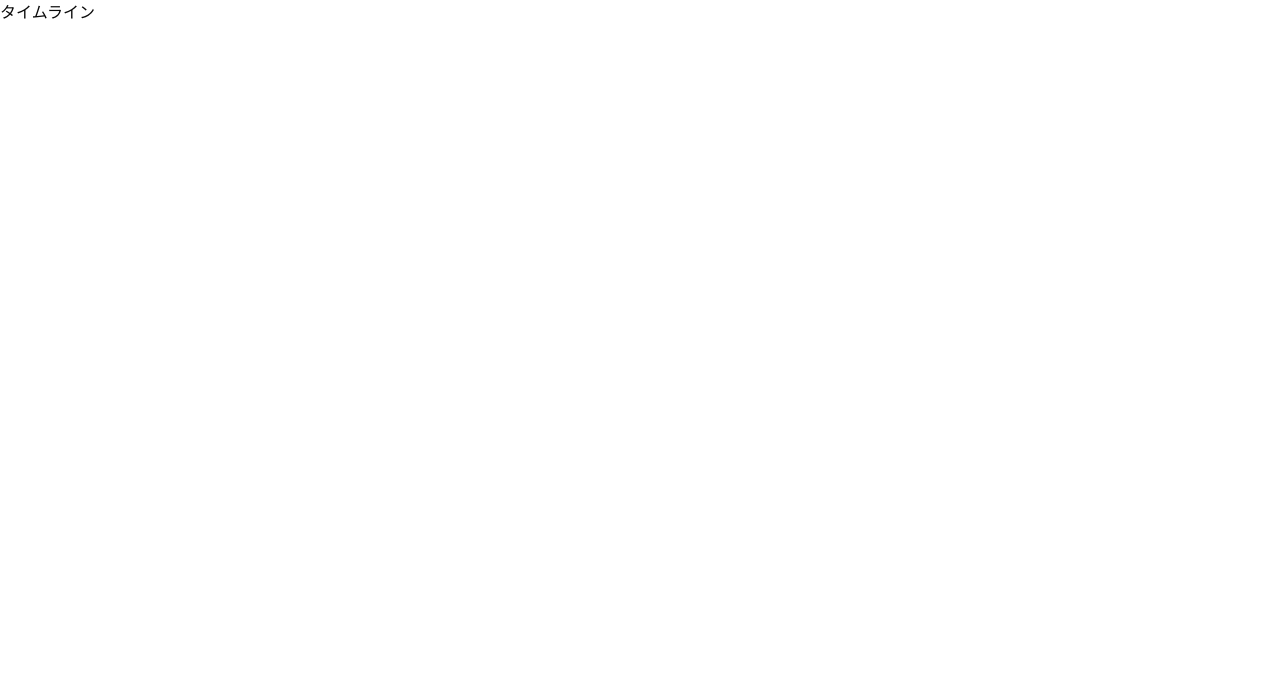
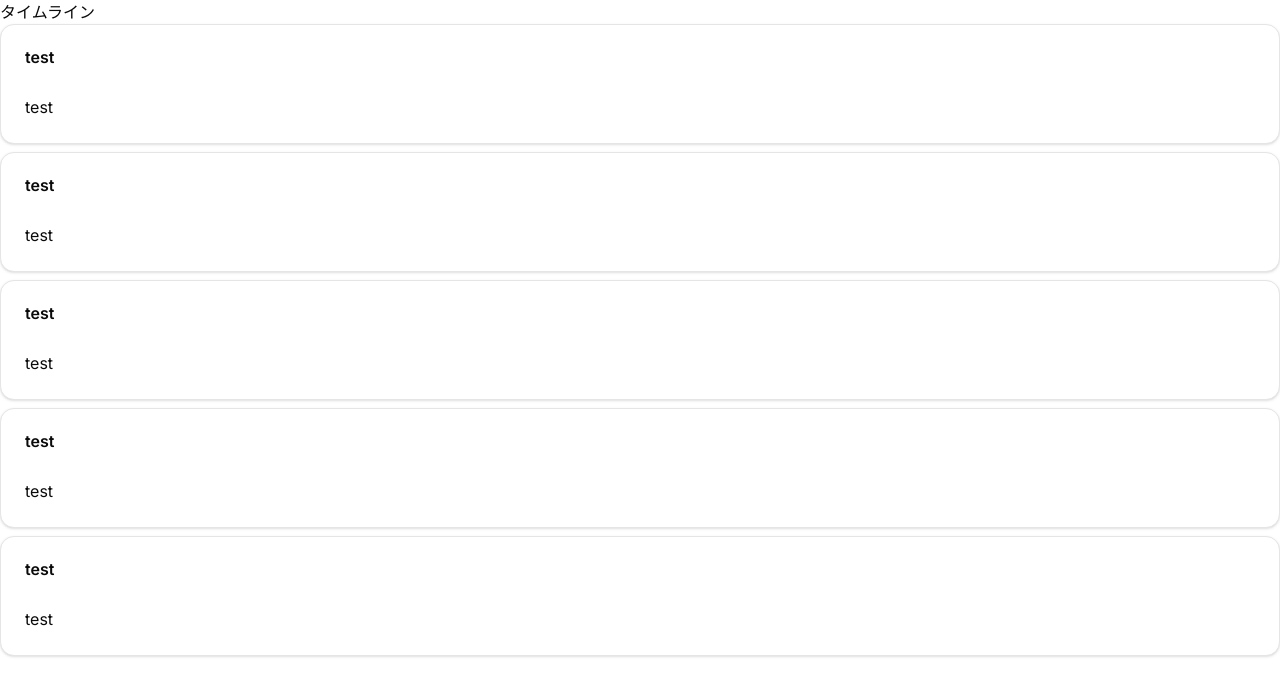
Before and after one commit to nakajima97/2025-simple-sns, a Next.js app: page /timeline in a window 1280 px wide. Shown: the top 696 px of the page. Built offline with nearby package versions, Linux system fonts and the light colour scheme.

Commit message:
#8 タイムラインの実装

```diff
--- a/src/app/timeline/page.tsx
+++ b/src/app/timeline/page.tsx
@@ -1,6 +1,74 @@
+import { Card, CardContent, CardHeader, CardTitle } from "@/components/ui/shadcn/card";
+
+type PostsType = {
+  id: number;
+  name: string;
+  content: string;
+}
+
 const Page = () => {
+  const posts: PostsType[] = [
+    {
+      id: 1,
+      name: 'test',
+      content: 'test'
+    },
+    {
+      id: 2,
+      name: 'test',
+      content: 'test'
+    },
+    {
+      id: 3,
+      name: 'test',
+      content: 'test'
+    },
+    {
+      id: 4,
+      name: 'test',
+      content: 'test'
+    },
+    {
+      id: 5,
+      name: 'test',
+      content: 'test'
+    },
+  ]
+
   return (
-    <div>タイムライン</div>
+    <div>
+      <h2>タイムライン</h2>
+      <div className="space-y-2">
+        {posts.map(post => (
+          <PostCard
+            key={post.id}
+            name={post.name}
+            content={post.content}
+          />
+        ))}
+      </div>
+    </div>
+  )
+}
+
+type PostCardType = {
+  name: string;
+  content: string
+}
+
+const PostCard = ({
+  name,
+  content
+}: PostCardType) => {
+  return (
+    <Card>
+      <CardHeader>
+          <CardTitle>{name}</CardTitle>
+      </CardHeader>
+      <CardContent>
+        {content}
+      </CardContent>
+    </Card>
   )
 }
 
```
